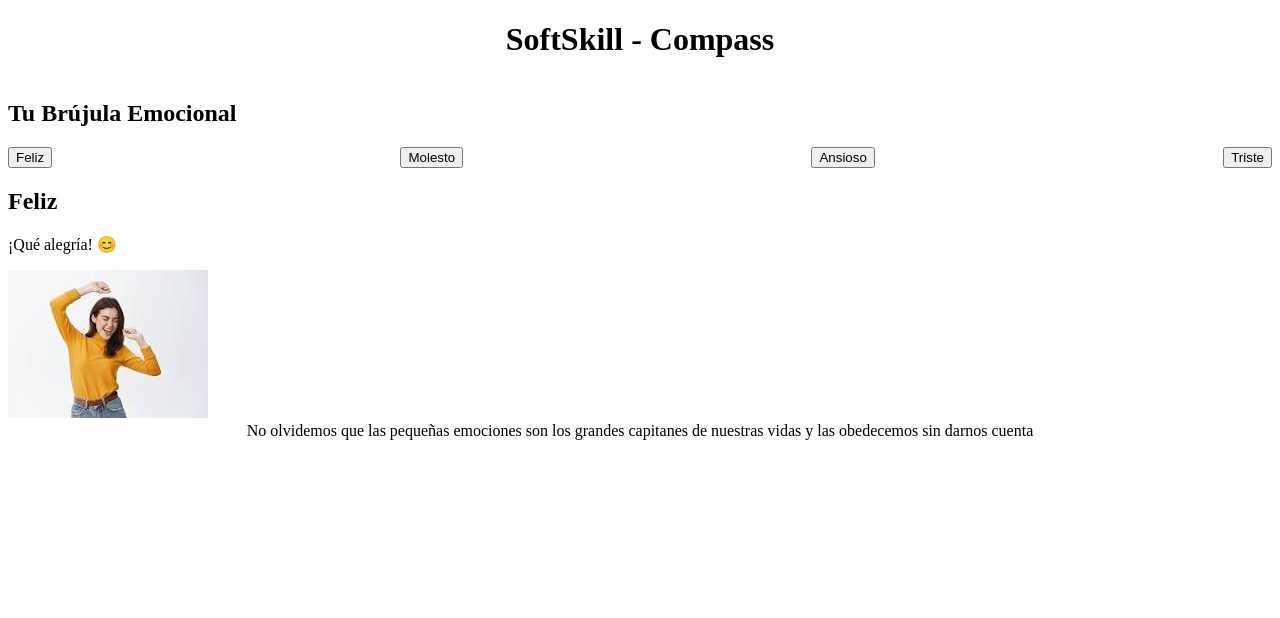
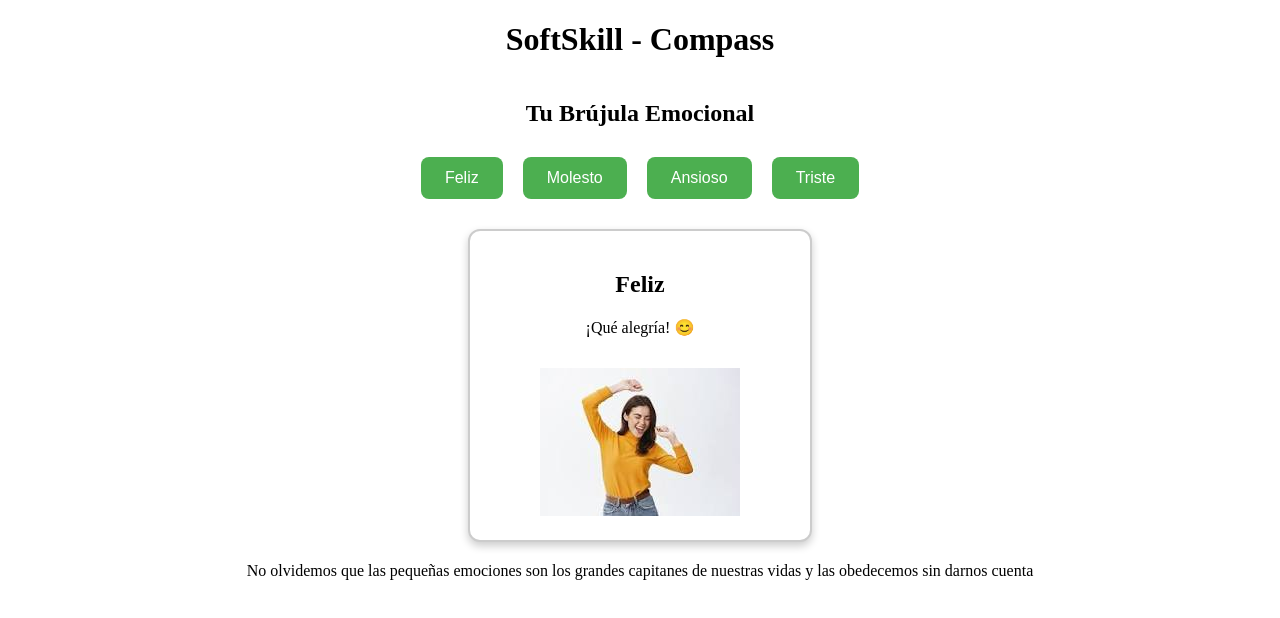
Before and after one commit to Dancolm95/SoftSkill-Compass, a plain HTML site: page index.html in a window 1280 px wide. Both pictures are taken after a click on the button "Feliz". Drawn offline with Linux system fonts and the light colour scheme.

Commit message:
add styles

```diff
--- a/css/styles.css
+++ b/css/styles.css
@@ -2,11 +2,51 @@ h1 {
   text-align: center;
   padding-bottom: 20px;
 }
+
+h2 {
+  text-align: center;
+}
 .emociones {
   display: flex;
-  justify-content: space-between;
+  /* justify-content: space-between; */
+  justify-content: center;
+  flex-wrap: wrap;
+  margin-top: 20px;
 }
 
 footer {
   text-align: center;
 }
+
+.tarjetas-generadas {
+  border: 2px solid #ccc;
+  border-radius: 12px;
+  padding: 20px;
+  margin: 20px auto;
+  width: 300px;
+  box-shadow: 0 4px 8px rgba(0, 0, 0, 0.2);
+  text-align: center;
+  background-color: #fff;
+}
+
+.tarjetas-generadas img {
+  max-width: 100%;
+  height: auto;
+  margin-top: 15px;
+}
+
+.boton-emocion {
+  background-color: #4CAF50; /* verde agradable */
+  color: white;
+  border: none;
+  border-radius: 8px;
+  padding: 12px 24px;
+  margin: 10px;
+  font-size: 16px;
+  cursor: pointer;
+  transition: background-color 0.3s ease;
+}
+
+.boton-emocion:hover {
+  background-color: #45a049; /* un verde un poco más oscuro al hacer hover */
+}
```
